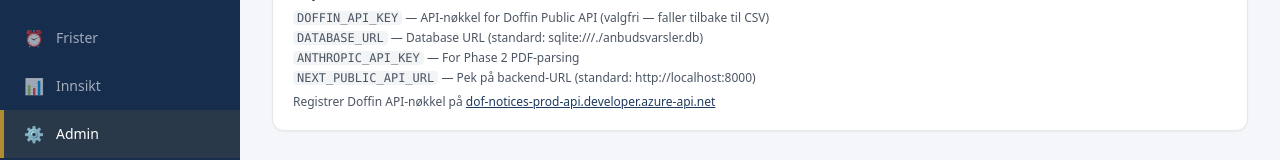
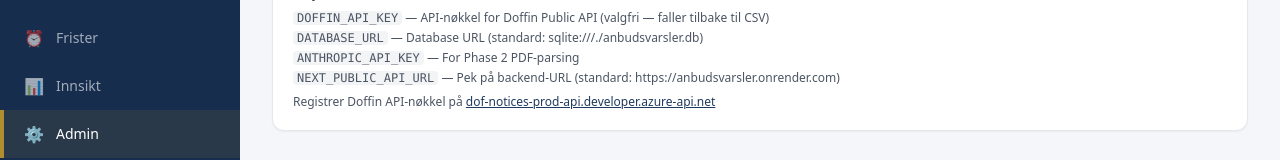
Before and after one commit to Adrians86/Anbudsvarsler, a Next.js app in the folder web/: page /admin in a window 1280 px wide. Shown: the part 407-567 px from the top of the page. Built offline with nearby package versions, Linux system fonts and the light colour scheme; no server answers.

Commit message:
fix(web/admin): update NEXT_PUBLIC_API_URL display text to onrender.com
Co-Authored-By: Claude Sonnet 4.6 <noreply@anthropic.com>
Claude-Session: https://claude.ai/code/session_01CKivTyDhz93qEZhrEY6chZ

```diff
--- a/web/src/app/admin/page.tsx
+++ b/web/src/app/admin/page.tsx
@@ -175,7 +175,7 @@ export default function AdminPage() {
             </li>
             <li>
               <code className="bg-gray-100 px-1 rounded">NEXT_PUBLIC_API_URL</code> — Pek på
-              backend-URL (standard: http://localhost:8000)
+              backend-URL (standard: https://anbudsvarsler.onrender.com)
             </li>
           </ul>
           <p className="mt-3 text-xs">
```
